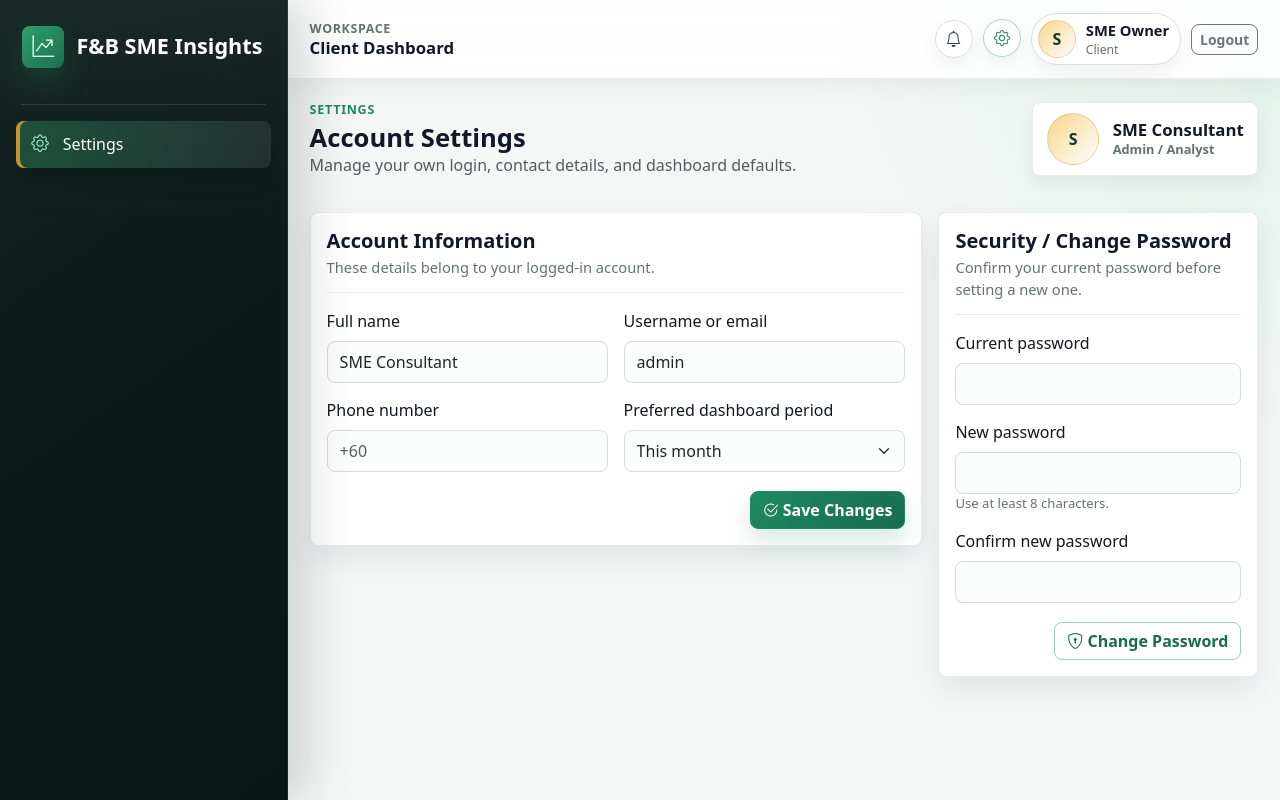
After one commit to dyaperi/capstome_2, a Flask app: page /settings in a window 1280 px wide. The commit adds this page. Run offline with Flask 3, Linux system fonts and the light colour scheme; a user stored in the database is signed in; data comes from the database, SQL or seed files in the repository; both versions use the stored data as it was after the commit; parts of the project's set-up code (start-up, migrations or seed data) failed here and were passed over.

Commit message:
Update project files

```diff
--- a/app.py
+++ b/app.py
@@ -324,6 +324,18 @@ def ensure_schema_updates() -> None:
         db.session.execute(text("UPDATE users SET status = 'active' WHERE status IS NULL OR status = ''"))
     if "last_login_at" not in user_columns:
         db.session.execute(text("ALTER TABLE users ADD COLUMN last_login_at DATETIME NULL"))
+    if "phone_number" not in user_columns:
+        db.session.execute(text("ALTER TABLE users ADD COLUMN phone_number VARCHAR(30)"))
+    if "business_address" not in user_columns:
+        db.session.execute(text("ALTER TABLE users ADD COLUMN business_address VARCHAR(255)"))
+    if "business_type" not in user_columns:
+        db.session.execute(text("ALTER TABLE users ADD COLUMN business_type VARCHAR(100)"))
+    if "subscription_type" not in user_columns:
+        db.session.execute(text("ALTER TABLE users ADD COLUMN subscription_type VARCHAR(80)"))
+    if "preferred_dashboard_period" not in user_columns:
+        db.session.execute(text("ALTER TABLE users ADD COLUMN preferred_dashboard_period VARCHAR(30) DEFAULT 'month'"))
+    if "updated_at" not in user_columns:
+        db.session.execute(text("ALTER TABLE users ADD COLUMN updated_at DATETIME DEFAULT CURRENT_TIMESTAMP"))
     for table_name in ["menu_items", "sales", "expenses", "marketing_campaigns", "inventory_items", "forecast_results"]:
         table_columns = {col["name"]: col for col in inspector.get_columns(table_name)}
         if "client_id" not in table_columns:
@@ -1914,6 +1926,89 @@ def register_routes(app: Flask) -> None:
     def logout():
         session.clear()
         return redirect(url_for("login"))
+
+    @app.route("/settings", methods=["GET", "POST"])
+    def settings_page():
+        login_redirect = require_login_redirect()
+        if login_redirect:
+            return login_redirect
+
+        user = db.session.get(User, session["user_id"])
+        if not user:
+            session.clear()
+            flash("Please log in again.", "warning")
+            return redirect(url_for("login"))
+        is_client_account = (user.role or RoleService.CLIENT) == RoleService.CLIENT
+        dashboard_periods = {
+            "week": "Last 7 days",
+            "month": "This month",
+            "quarter": "This quarter",
+            "year": "This year",
+        }
+
+        if request.method == "POST":
+            form_name = clean_text(request.form.get("form_name"))
+            if form_name == "account":
+                full_name = clean_text(request.form.get("full_name"))
+                username = clean_text(request.form.get("username"))
+                phone_number = clean_text(request.form.get("phone_number")) or None
+                preferred_period = clean_text(request.form.get("preferred_dashboard_period")) or "month"
+                errors = []
+                if not full_name:
+                    errors.append("Name is required.")
+                if not username:
+                    errors.append("Username or email is required.")
+                if preferred_period not in dashboard_periods:
+                    errors.append("Choose a valid dashboard period.")
+                existing_user = User.query.filter(User.username == username, User.id != user.id).first() if username else None
+                if existing_user:
+                    errors.append("That username or email is already in use.")
+                if errors:
+                    flash(" ".join(errors), "danger")
+                    return redirect(url_for("settings_page"))
+
+                user.full_name = full_name
+                user.username = username
+                user.phone_number = phone_number
+                user.preferred_dashboard_period = preferred_period
+                if is_client_account:
+                    user.business_address = clean_text(request.form.get("business_address")) or None
+                    user.business_type = clean_text(request.form.get("business_type")) or None
+                db.session.commit()
+                session["full_name"] = user.full_name
+                flash("Account settings saved.", "success")
+                return redirect(url_for("settings_page"))
+
+            if form_name == "password":
+                current_password = request.form.get("current_password", "")
+                new_password = request.form.get("new_password", "")
+                confirm_password = request.form.get("confirm_password", "")
+                errors = []
+                if not check_password_hash(user.password, current_password):
+                    errors.append("Current password is incorrect.")
+                if len(new_password) < 8:
+                    errors.append("New password must be at least 8 characters.")
+                if new_password != confirm_password:
+                    errors.append("New password and confirmation do not match.")
+                if errors:
+                    flash(" ".join(errors), "danger")
+                    return redirect(url_for("settings_page"))
+
+                user.password = generate_password_hash(new_password)
+                db.session.commit()
+                flash("Password changed successfully.", "success")
+                return redirect(url_for("settings_page"))
+
+            flash("Choose a valid settings form.", "danger")
+            return redirect(url_for("settings_page"))
+
+        return render_template(
+            "settings.html",
+            page="settings",
+            user=user,
+            is_client_account=is_client_account,
+            dashboard_periods=dashboard_periods,
+        )
 
     @app.route("/clients", methods=["GET", "POST"])
     def clients_page():
--- a/models.py
+++ b/models.py
@@ -11,8 +11,14 @@ class User(db.Model):
     full_name = db.Column(db.String(150), nullable=False)
     role = db.Column(db.String(30), default="client", nullable=False)
     status = db.Column(db.String(20), default="active", nullable=False)
+    phone_number = db.Column(db.String(30))
+    business_address = db.Column(db.String(255))
+    business_type = db.Column(db.String(100))
+    subscription_type = db.Column(db.String(80))
+    preferred_dashboard_period = db.Column(db.String(30), default="month")
     last_login_at = db.Column(db.DateTime)
     created_at = db.Column(db.DateTime, default=datetime.utcnow)
+    updated_at = db.Column(db.DateTime, default=datetime.utcnow, onupdate=datetime.utcnow)
 
 
 class MenuItem(db.Model):
--- a/static/css/style.css
+++ b/static/css/style.css
@@ -3096,6 +3069,16 @@ body:not(.login-page) {
   border-radius: 999px;
   background: #ffffff;
   box-shadow: var(--shadow-soft);
+  text-decoration: none;
+  transition: border-color .18s ease, color .18s ease, transform .18s ease;
+}
+
+.icon-button:hover,
+.icon-button:focus,
+.icon-button.active {
+  color: var(--primary);
+  border-color: rgba(31, 138, 98, .35);
+  transform: translateY(-1px);
 }
 
 .user-chip {
@@ -3110,8 +3093,7 @@ body:not(.login-page) {
   box-shadow: var(--shadow-soft);
 }
 
-.user-avatar,
-.portfolio-context-bar__avatar {
+.user-avatar {
   display: grid;
   flex: 0 0 38px;
   width: 38px;
@@ -3167,35 +3149,249 @@ body:not(.login-page) {
   letter-spacing: .06em;
 }
 
-.portfolio-context-bar {
-  display: flex;
-  align-items: center;
-  gap: .9rem;
+.current-portfolio-card {
+  display: flex;
+  align-items: center;
+  gap: 1rem;
   margin-bottom: 1.25rem;
-  padding: .9rem 1rem;
+  padding: 1rem 1.1rem;
   border: 1px solid rgba(16, 24, 32, .09);
   border-radius: 8px;
   background: #ffffff;
   box-shadow: var(--shadow);
 }
 
-.portfolio-context-bar > div {
+.current-portfolio-card__avatar {
+  display: grid;
+  flex: 0 0 56px;
+  width: 56px;
+  height: 56px;
+  place-items: center;
+  color: #ffffff;
+  font-size: 1.2rem;
+  font-weight: 850;
+  line-height: 1;
+  border: 1px solid rgba(16, 81, 61, .18);
+  border-radius: 50%;
+  background: #1f8a62;
+  box-shadow: 0 8px 18px rgba(31, 138, 98, .2);
+}
+
+.current-portfolio-card__identity {
   flex: 1 1 auto;
   min-width: 0;
 }
 
-.portfolio-context-bar span:not(.portfolio-context-bar__avatar),
-.portfolio-context-bar small {
+.current-portfolio-card__label {
+  display: block;
+  margin-bottom: .15rem;
+  color: #64736f;
+  font-size: .74rem;
+  font-weight: 800;
+  text-transform: uppercase;
+}
+
+.current-portfolio-card__identity > strong {
+  display: block;
+  color: #111827;
+  overflow: hidden;
+  font-size: 1.12rem;
+  font-weight: 800;
+  line-height: 1.3;
+  text-overflow: ellipsis;
+  white-space: nowrap;
+}
+
+.current-portfolio-card__meta {
+  display: flex;
+  align-items: center;
+  flex-wrap: wrap;
+  gap: .35rem .85rem;
+  margin-top: .35rem;
+}
+
+.current-portfolio-card__meta > span {
+  display: inline-flex;
+  align-items: center;
+  gap: .3rem;
+  color: #64736f;
+  font-size: .8rem;
+  font-weight: 700;
+}
+
+.current-portfolio-card__status i {
+  color: #94a3b8;
+  font-size: .48rem;
+}
+
+.current-portfolio-card__status--active i {
+  color: #159461;
+}
+
+.current-portfolio-card__status--inactive i {
+  color: #c7932d;
+}
+
+.current-portfolio-card__action {
+  display: inline-flex;
+  flex: 0 0 auto;
+  align-items: center;
+  gap: .4rem;
+  min-height: 38px;
+}
+
+.app-flashes {
+  display: grid;
+  gap: .5rem;
+  margin: -.45rem 0 1rem;
+}
+
+.app-flash {
+  display: flex;
+  align-items: center;
+  gap: .55rem;
+  width: fit-content;
+  max-width: 100%;
+  margin: 0;
+  padding: .6rem .8rem;
+  font-size: .86rem;
+  font-weight: 650;
+  border: 1px solid currentColor;
+  box-shadow: var(--shadow-soft);
+}
+
+.app-flash i {
+  flex: 0 0 auto;
+  font-size: .95rem;
+}
+
+.app-flash.alert-success {
+  color: #176c50;
+  border-color: #b9dfcf;
+  background: #eff9f4;
+}
+
+.app-flash.alert-warning {
+  color: #8a611b;
+  border-color: #ead8aa;
+  background: #fff9e9;
+}
+
+.app-flash.alert-danger {
+  color: #9b3d2c;
+  border-color: #efc8c0;
+  background: #fff3f0;
+}
+
+.app-flash.alert-info {
+  color: #1d4f73;
+  border-color: #bfd7e7;
+  background: #f1f8fc;
+}
+
+.current-portfolio-card__status {
+  text-transform: capitalize;
+}
+
+.profile-summary-card {
+  display: flex;
+  flex-direction: column;
+  gap: 1rem;
+}
+
+.profile-summary-card__top,
+.settings-profile-summary {
+  display: flex;
+  align-items: center;
+  gap: .85rem;
+}
+
+.profile-summary-card__avatar,
+.settings-profile-summary__avatar {
+  display: grid;
+  flex: 0 0 52px;
+  width: 52px;
+  height: 52px;
+  place-items: center;
+  color: #103a2d;
+  font-weight: 900;
+  border-radius: 999px;
+  background: linear-gradient(135deg, #f6d68a, #ffffff);
+  border: 1px solid rgba(199, 147, 45, .32);
+}
+
+.profile-summary-card__top span,
+.profile-summary-card__top small,
+.settings-profile-summary small {
   display: block;
   color: var(--muted);
-  font-size: .78rem;
+  font-size: .8rem;
   font-weight: 700;
 }
 
-.portfolio-context-bar strong {
+.profile-summary-card__top strong,
+.settings-profile-summary strong {
   display: block;
   color: #111827;
-  font-size: 1.08rem;
+  font-size: 1.05rem;
+  line-height: 1.25;
+}
+
+.settings-page {
+  display: grid;
+  gap: 1rem;
+}
+
+.settings-header {
+  align-items: center;
+}
+
+.settings-profile-summary {
+  padding: .65rem .85rem;
+  border: 1px solid rgba(16, 24, 32, .09);
+  border-radius: 8px;
+  background: #ffffff;
+  box-shadow: var(--shadow-soft);
+}
+
+.settings-layout {
+  display: grid;
+  grid-template-columns: minmax(0, 1.45fr) minmax(320px, .75fr);
+  gap: 1rem;
+  align-items: start;
+}
+
+.settings-card {
+  margin-bottom: 0;
+}
+
+.settings-form {
+  display: grid;
+  grid-template-columns: repeat(2, minmax(0, 1fr));
+  gap: .95rem;
+}
+
+.settings-form--security {
+  grid-template-columns: 1fr;
+}
+
+.settings-form__wide,
+.settings-form__actions {
+  grid-column: 1 / -1;
+}
+
+.settings-section-title {
+  margin: .25rem 0 0;
+  padding-top: .9rem;
+  color: #344054;
+  font-weight: 800;
+  border-top: 1px solid var(--border);
+}
+
+.settings-form__actions {
+  display: flex;
+  justify-content: flex-end;
+  padding-top: .25rem;
 }
 
 .section-card,
--- a/templates/base.html
+++ b/templates/base.html
@@ -91,16 +91,18 @@
         Choose a client portfolio to open workspace modules.
       </div>
       {% endif %}
+
+      <div class="sidebar-divider"></div>
+      <a class="nav-link {% if page=='settings' %}active{% endif %}" href="{{ url_for('settings_page') }}">
+        <i class="bi bi-gear"></i><span>Settings</span>
+      </a>
     </nav>
   </aside>
 
   <div class="app-main">
     <header class="topbar">
       <div class="topbar__context">
-        {% if is_staff_user and selected_client %}
-        <span>Current Portfolio</span>
-        <strong>{{ selected_client.full_name }}</strong>
-        {% elif is_staff_user %}
+        {% if is_staff_user %}
         <span>Workspace</span>
         <strong>Consultant Console</strong>
         {% else %}
@@ -110,7 +112,7 @@
       </div>
       <div class="topbar__actions">
         <button class="icon-button" type="button" aria-label="Notifications"><i class="bi bi-bell"></i></button>
-        <button class="icon-button" type="button" aria-label="Settings"><i class="bi bi-gear"></i></button>
+        <a class="icon-button {% if page=='settings' %}active{% endif %}" href="{{ url_for('settings_page') }}" aria-label="Settings"><i class="bi bi-gear"></i></a>
         <div class="user-chip">
           <span class="user-avatar">{{ session.get('full_name', 'U')[:1]|upper }}</span>
           <span>
@@ -126,23 +128,39 @@
 {% else %}
 <main class="public-content">
 {% endif %}
+      {% if is_staff_user and selected_client and page not in ['clients', 'settings'] %}
+      <section class="current-portfolio-card" aria-label="Current portfolio">
+        <span class="current-portfolio-card__avatar" aria-hidden="true">{{ selected_client.full_name[:1]|upper }}</span>
+        <div class="current-portfolio-card__identity">
+          <span class="current-portfolio-card__label">Current Portfolio</span>
+          <strong>{{ selected_client.full_name }}</strong>
+          <div class="current-portfolio-card__meta">
+            <span><i class="bi bi-person-badge" aria-hidden="true"></i> Client</span>
+            <span class="current-portfolio-card__status current-portfolio-card__status--{{ selected_client.status|default('active') }}">
+              <i class="bi bi-circle-fill" aria-hidden="true"></i>
+              {{ selected_client.status|default('active')|title }}
+            </span>
+          </div>
+        </div>
+        <a class="btn btn-sm btn-outline-primary current-portfolio-card__action" href="{{ url_for('switch_client') }}">
+          <i class="bi bi-arrow-left-right" aria-hidden="true"></i>
+          Switch Client
+        </a>
+      </section>
+      {% endif %}
+
       {% with messages = get_flashed_messages(with_categories=true) %}
-        {% for category, msg in messages %}
-          <div class="alert alert-{{ category }}">{{ msg }}</div>
-        {% endfor %}
+        {% if messages %}
+        <div class="app-flashes" aria-live="polite">
+          {% for category, msg in messages %}
+          <div class="alert alert-{{ category }} app-flash" role="status">
+            <i class="bi {% if category == 'success' %}bi-check-circle{% elif category == 'danger' %}bi-exclamation-circle{% elif category == 'warning' %}bi-exclamation-triangle{% else %}bi-info-circle{% endif %}" aria-hidden="true"></i>
+            <span>{{ msg }}</span>
+          </div>
+          {% endfor %}
+        </div>
+        {% endif %}
       {% endwith %}
-
-      {% if is_staff_user and selected_client and page != 'clients' %}
-      <div class="portfolio-context-bar">
-        <span class="portfolio-context-bar__avatar">{{ selected_client.full_name[:1]|upper }}</span>
-        <div>
-          <span>Current Portfolio</span>
-          <strong>{{ selected_client.full_name }}</strong>
-          <small>{{ selected_client.username }} - {{ selected_client.status|default('active')|title }}</small>
-        </div>
-        <a class="btn btn-sm btn-outline-primary" href="{{ url_for('switch_client') }}">Switch Client</a>
-      </div>
-      {% endif %}
 
       {% block content %}{% endblock %}
     </main>
--- /dev/null
+++ b/templates/settings.html
@@ -0,0 +1,104 @@
+{% extends 'base.html' %}
+{% block content %}
+<div class="settings-page">
+  <div class="page-header settings-header">
+    <div>
+      <p class="eyebrow">Settings</p>
+      <h2>Account Settings</h2>
+      <p class="text-muted mb-0">Manage your own login, contact details, and dashboard defaults.</p>
+    </div>
+    <div class="settings-profile-summary">
+      <span class="settings-profile-summary__avatar">{{ user.full_name[:1]|upper }}</span>
+      <div>
+        <strong>{{ user.full_name }}</strong>
+        <small>{{ 'Client Account' if is_client_account else 'Admin / Analyst' }}</small>
+      </div>
+    </div>
+  </div>
+
+  <div class="settings-layout">
+    <section class="section-card settings-card">
+      <div class="section-card__header">
+        <div>
+          <h5>Account Information</h5>
+          <p>These details belong to your logged-in account.</p>
+        </div>
+      </div>
+      <form method="post" class="settings-form">
+        <input type="hidden" name="form_name" value="account">
+        <div>
+          <label class="form-label" for="full_name">{{ 'Business name' if is_client_account else 'Full name' }}</label>
+          <input class="form-control" id="full_name" name="full_name" value="{{ user.full_name }}" required>
+        </div>
+        <div>
+          <label class="form-label" for="username">Username or email</label>
+          <input class="form-control" id="username" name="username" value="{{ user.username }}" required>
+        </div>
+        <div>
+          <label class="form-label" for="phone_number">Phone number</label>
+          <input class="form-control" id="phone_number" name="phone_number" value="{{ user.phone_number or '' }}" placeholder="+60">
+        </div>
+        <div>
+          <label class="form-label" for="preferred_dashboard_period">Preferred dashboard period</label>
+          <select class="form-select" id="preferred_dashboard_period" name="preferred_dashboard_period">
+            {% for value, label in dashboard_periods.items() %}
+            <option value="{{ value }}" {% if (user.preferred_dashboard_period or 'month') == value %}selected{% endif %}>{{ label }}</option>
+            {% endfor %}
+          </select>
+        </div>
+
+        {% if is_client_account %}
+        <div class="settings-form__wide">
+          <h6 class="settings-section-title">Business / Portfolio Information</h6>
+        </div>
+        <div>
+          <label class="form-label" for="business_type">Business type</label>
+          <input class="form-control" id="business_type" name="business_type" value="{{ user.business_type or '' }}" placeholder="Cafe, restaurant, bakery">
+        </div>
+        <div>
+          <label class="form-label" for="subscription_type">Subscription / package</label>
+          <input class="form-control" id="subscription_type" value="{{ user.subscription_type or 'Standard' }}" readonly>
+          <div class="form-help">Package changes are handled by your consultant.</div>
+        </div>
+        <div class="settings-form__wide">
+          <label class="form-label" for="business_address">Business address</label>
+          <textarea class="form-control" id="business_address" name="business_address" rows="3">{{ user.business_address or '' }}</textarea>
+        </div>
+        {% endif %}
+
+        <div class="settings-form__actions">
+          <button class="btn btn-primary" type="submit"><i class="bi bi-check2-circle"></i> Save Changes</button>
+        </div>
+      </form>
+    </section>
+
+    <section class="section-card settings-card">
+      <div class="section-card__header">
+        <div>
+          <h5>Security / Change Password</h5>
+          <p>Confirm your current password before setting a new one.</p>
+        </div>
+      </div>
+      <form method="post" class="settings-form settings-form--security">
+        <input type="hidden" name="form_name" value="password">
+        <div>
+          <label class="form-label" for="current_password">Current password</label>
+          <input class="form-control" id="current_password" name="current_password" type="password" autocomplete="current-password" required>
+        </div>
+        <div>
+          <label class="form-label" for="new_password">New password</label>
+          <input class="form-control" id="new_password" name="new_password" type="password" minlength="8" autocomplete="new-password" required>
+          <div class="form-help">Use at least 8 characters.</div>
+        </div>
+        <div>
+          <label class="form-label" for="confirm_password">Confirm new password</label>
+          <input class="form-control" id="confirm_password" name="confirm_password" type="password" minlength="8" autocomplete="new-password" required>
+        </div>
+        <div class="settings-form__actions">
+          <button class="btn btn-outline-primary" type="submit"><i class="bi bi-shield-lock"></i> Change Password</button>
+        </div>
+      </form>
+    </section>
+  </div>
+</div>
+{% endblock %}
```
Also changed, not shown: other parts of static/css/style.css (+33 -29 lines), schema.sql (+7 -1 lines), templates/dashboard.html (+7 -10 lines).
